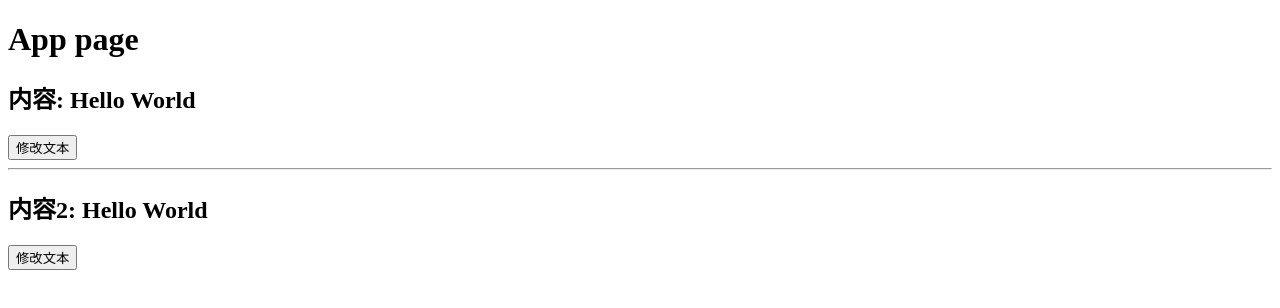
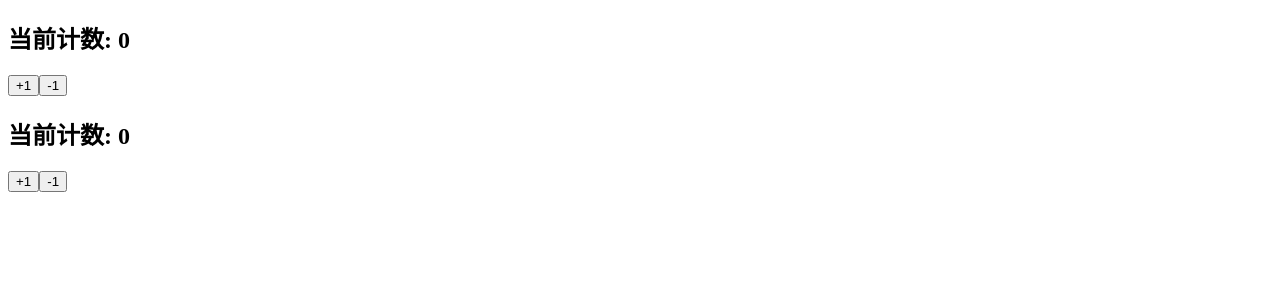
Before and after one commit to namezzy/09_learn_reacthooks, a React (Create React App) app: page / in a window 1280 px wide. Shown: the top 308 px of the page. Built offline with nearby package versions, Linux system fonts and the light colour scheme.

Commit message:
Add using hook.

```diff
--- /dev/null
+++ b/src/02_计数器实现对比/App.jsx
@@ -0,0 +1,14 @@
+import React, { memo } from 'react'
+import CounterClass from './CounterClass'
+import CounterHook from './CounterHook'
+
+const App = memo(() => {
+  return (
+    <div>
+        <CounterClass/>
+        <CounterHook/>
+    </div>
+  )
+})
+
+export default App
--- /dev/null
+++ b/src/02_计数器实现对比/CounterClass.jsx
@@ -0,0 +1,36 @@
+import React, { PureComponent } from "react";
+
+export class CounterClass extends PureComponent {
+  constructor(props) {
+    super(props);
+    this.state = {
+      counter: 0,
+    };
+  }
+
+  increment() {
+    this.setState({
+        counter: this.state.counter + 1
+    })
+  }
+
+  decrement() {
+        this.setState({
+            counter: this.state.counter - 1
+        })
+  }
+
+
+  render() {
+    const { counter } = this.state
+    return (
+      <div>
+        <h2>当前计数: {counter}</h2>
+        <button onClick={e => this.increment()}>+1</button>
+        <button onClick={e => this.decrement()}>-1</button>
+      </div>
+    );
+  }
+}
+
+export default CounterClass;
--- /dev/null
+++ b/src/02_计数器实现对比/CounterHook.jsx
@@ -0,0 +1,18 @@
+import { memo,useState } from "react"
+
+
+function CounterHook(props) {
+
+    const [counter, setCounter] = useState(0)
+
+    return(
+        <div>
+            <h2>当前计数: {counter}</h2>
+            <button onClick={ e=> setCounter(counter + 1)}>+1</button>
+            <button onClick={ e => setCounter(counter - 1)}>-1</button>
+        </div>
+    )
+
+}
+
+export default memo(CounterHook)
--- a/src/index.js
+++ b/src/index.js
@@ -1,6 +1,7 @@
 import React from "react";
 import ReactDOM from "react-dom/client";
-import App from "./01_不使用hook/App";
+// import App from "./01_不使用hook/App";
+import App from "./02_计数器实现对比/App";
 
 const root = ReactDOM.createRoot(document.getElementById("root"));
 root.render(<App />);
```
Also changed, not shown: src/02_计数器实现对比/CounterHook-原理写法.jsx (added, +18 -0 lines).
